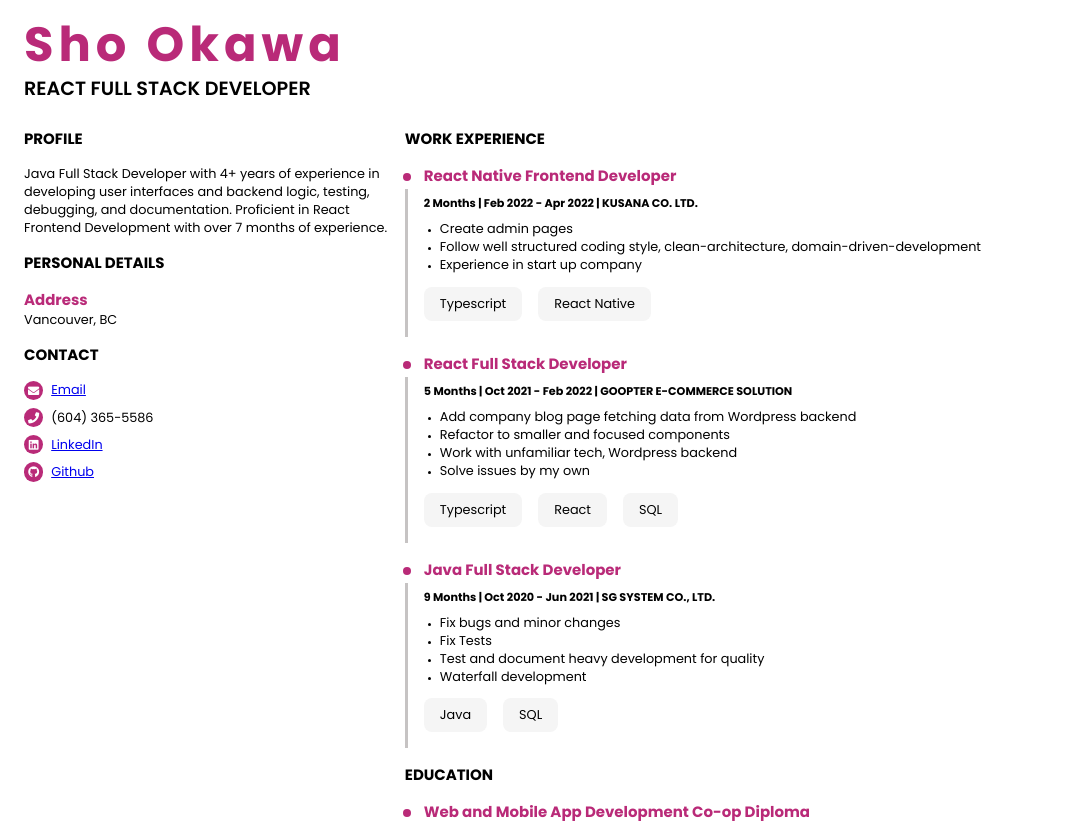
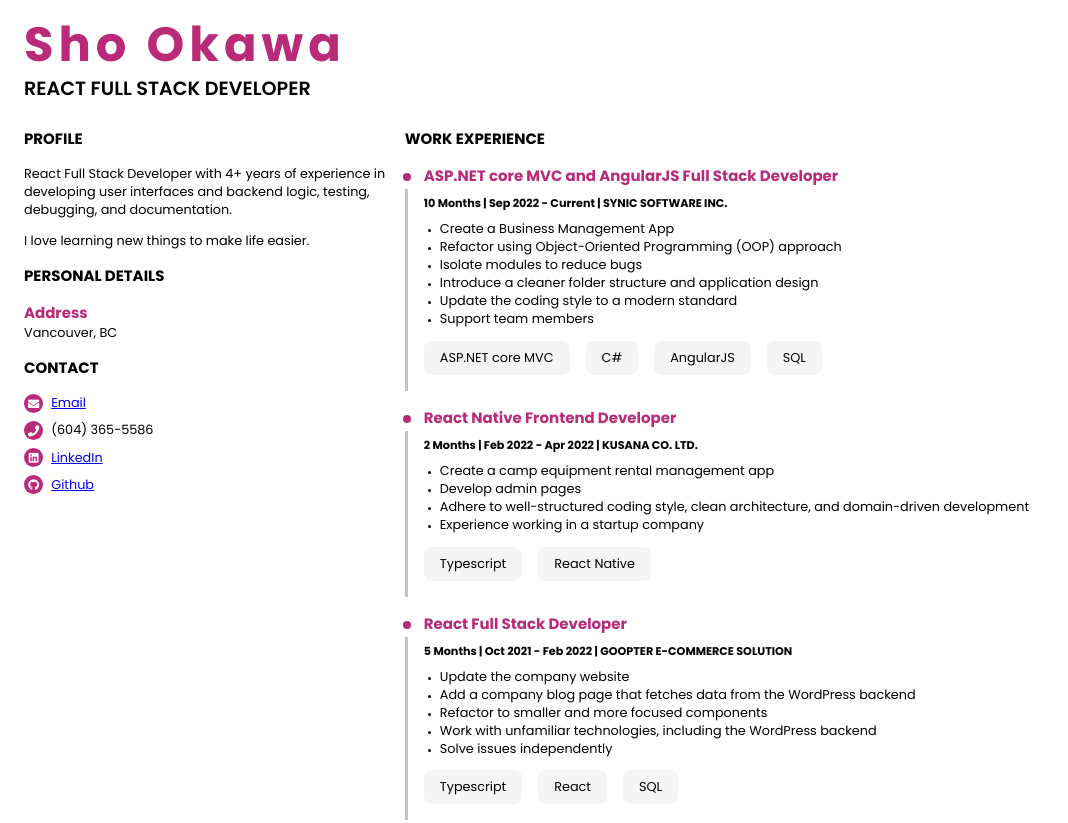
Before and after one commit to SOunit/resume-angular, an Angular app: page / in a window 1280 px wide. Shown: the top 823 px of the page, without its empty margins (0-1068 px from the left). Built offline with nearby package versions, Linux system fonts and the light colour scheme.

Commit message:
fix texts

```diff
--- a/src/app/app.component.html
+++ b/src/app/app.component.html
@@ -30,11 +30,11 @@
           <div>
             <h3 class="section-title">profile</h3>
             <p>
-              Java Full Stack Developer with 4+ years of experience in
+              React Full Stack Developer with 4+ years of experience in
               developing user interfaces and backend logic, testing, debugging,
-              and documentation. Proficient in React Frontend Development with
-              over 7 months of experience.
+              and documentation.
             </p>
+            <p>I love learning new things to make life easier.</p>
           </div>
           <div>
             <h3 class="section-title">personal details</h3>
--- a/src/app/app.component.ts
+++ b/src/app/app.component.ts
@@ -7,7 +7,6 @@ import { Experience, ContactItem, Education } from './shared/shared-types';
   styleUrls: ['./app.component.scss'],
 })
 export class AppComponent {
-  title = 'resume';
   skills: string[] = [
     'React',
     'React Native',
@@ -64,13 +63,28 @@ export class AppComponent {
   ];
   experiences: Experience[] = [
     {
+      jobTitle: 'ASP.NET core MVC and AngularJS Full Stack Developer',
+      term: '10 Months | Sep 2022 - Current',
+      companyName: 'Synic Software Inc.',
+      appeals: [
+        'Create a Business Management App',
+        'Refactor using Object-Oriented Programming (OOP) approach',
+        'Isolate modules to reduce bugs',
+        'Introduce a cleaner folder structure and application design',
+        'Update the coding style to a modern standard',
+        'Support team members',
+      ],
+      skills: ['ASP.NET core MVC', 'C#', 'AngularJS', 'SQL'],
+    },
+    {
       jobTitle: 'React Native Frontend Developer',
       term: '2 Months | Feb 2022 - Apr 2022',
       companyName: 'kusana co. ltd.',
       appeals: [
-        'Create admin pages',
-        'Follow well structured coding style, clean-architecture, domain-driven-development',
-        'Experience in start up company',
+        'Create a camp equipment rental management app',
+        'Develop admin pages',
+        'Adhere to well-structured coding style, clean architecture, and domain-driven development',
+        'Experience working in a startup company',
       ],
       skills: ['Typescript', 'React Native'],
     },
@@ -79,22 +93,85 @@ export class AppComponent {
       term: '5 Months | Oct 2021 - Feb 2022',
       companyName: 'goopter E-commerce solution',
       appeals: [
-        'Add company blog page fetching data from Wordpress backend',
-        'Refactor to smaller and focused components',
-        'Work with unfamiliar tech, Wordpress backend',
-        'Solve issues by my own',
+        'Update the company website',
+        'Add a company blog page that fetches data from the WordPress backend',
+        'Refactor to smaller and more focused components',
+        'Work with unfamiliar technologies, including the WordPress backend',
+        'Solve issues independently',
       ],
       skills: ['Typescript', 'React', 'SQL'],
     },
     {
       jobTitle: 'Java Full Stack Developer',
+      term: '3 Years 3 Months | Mar 2018 - Jun 2021',
+      companyName: '4 companies in Japan',
+      appeals: [
+        'Maintenance of delivery management system | 9 months',
+        'Replacement of electrical management System | 8 months',
+        'Maintenance of e-commerce Website | 1 year 5 months',
+        'Upgrade of warehouse management system | 5 months',
+        'Waterfall development',
+        'Learn the fundamental workflow of the Job',
+        'Proficient in documenting, debugging, coding, testing',
+        'Proficient in SQL query',
+      ],
+      skills: ['Java', 'JUnit', 'SQL'],
+    },
+  ];
+
+  // java details
+
+  javaDetails: Experience[] = [
+    {
+      jobTitle: 'Java Full Stack Developer',
       term: '9 Months | Oct 2020 - Jun 2021',
       companyName: 'sg system co., ltd.',
       appeals: [
+        'Maintenance of delivery management system',
         'Fix bugs and minor changes',
-        'Fix Tests',
+        'Fix automated tests',
         'Test and document heavy development for quality',
         'Waterfall development',
+      ],
+      skills: ['Java', 'JUnit', 'SQL'],
+    },
+    {
+      jobTitle: 'Java Full Stack Developer',
+      term: '8 Months | Feb 2020 - Sep 2021',
+      companyName: 'nce corporation',
+      appeals: [
+        'Replacement of electrical management system',
+        'Work hard in tight time schedule',
+        'Support team members',
+      ],
+      skills: ['Java', 'SQL'],
+    },
+    {
+      jobTitle: 'Frontend Developer',
+      term: '1 Months | Jan 2020 - Jan 2020',
+      companyName: 'toami corp.',
+      appeals: ['Update company website'],
+      skills: ['jQuery', 'HTML', 'SCSS'],
+    },
+    {
+      jobTitle: 'Java Full Stack Developer',
+      term: '1 Year 5 Months | Aug 2018 - Dec 2019',
+      companyName: 'itec hanshin hankyu co., ltd.',
+      appeals: [
+        'Maintenance of e-commerce website',
+        'Learn the fundamental workflow of the job',
+        'Proficient in SQL query',
+        'Waterfall development',
+      ],
+      skills: ['Java', 'SQL', 'HTML', 'CSS'],
+    },
+    {
+      jobTitle: 'Java Backend Developer',
+      term: '5 Months | Mar 2018 - Jul 2018',
+      companyName: 'itec hanshin hankyu co., ltd.',
+      appeals: [
+        'Upgrade of warehouse management system',
+        'Create admin pages for each tables',
       ],
       skills: ['Java', 'SQL'],
     },
```
